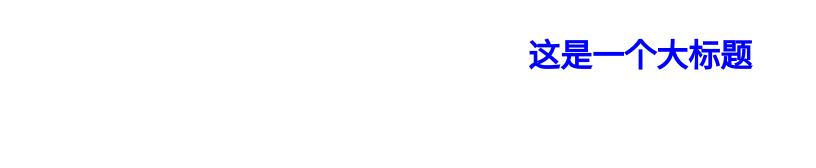
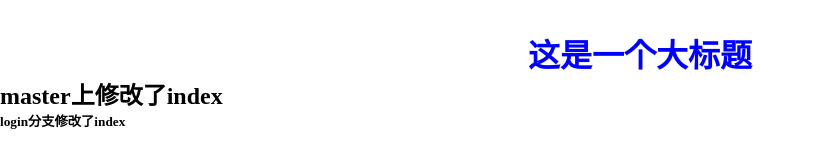
Before and after one commit to aiguojingyechengxinyoushan/project, a plain HTML site: page index.html in a window 1280 px wide. Shown: the whole page, without its empty margins (0-816 px from the left). Drawn offline with Linux system fonts and the light colour scheme.

Commit message:
login分支修改了index

```diff
--- a/index.html
+++ b/index.html
@@ -20,5 +20,8 @@
 </head>
 <body>
   <h1>这是一个大标题</h1>
+  <h2>master上修改了index</h2>
+
+  <h5>login分支修改了index</h5>
 </body>
 </html>
```
